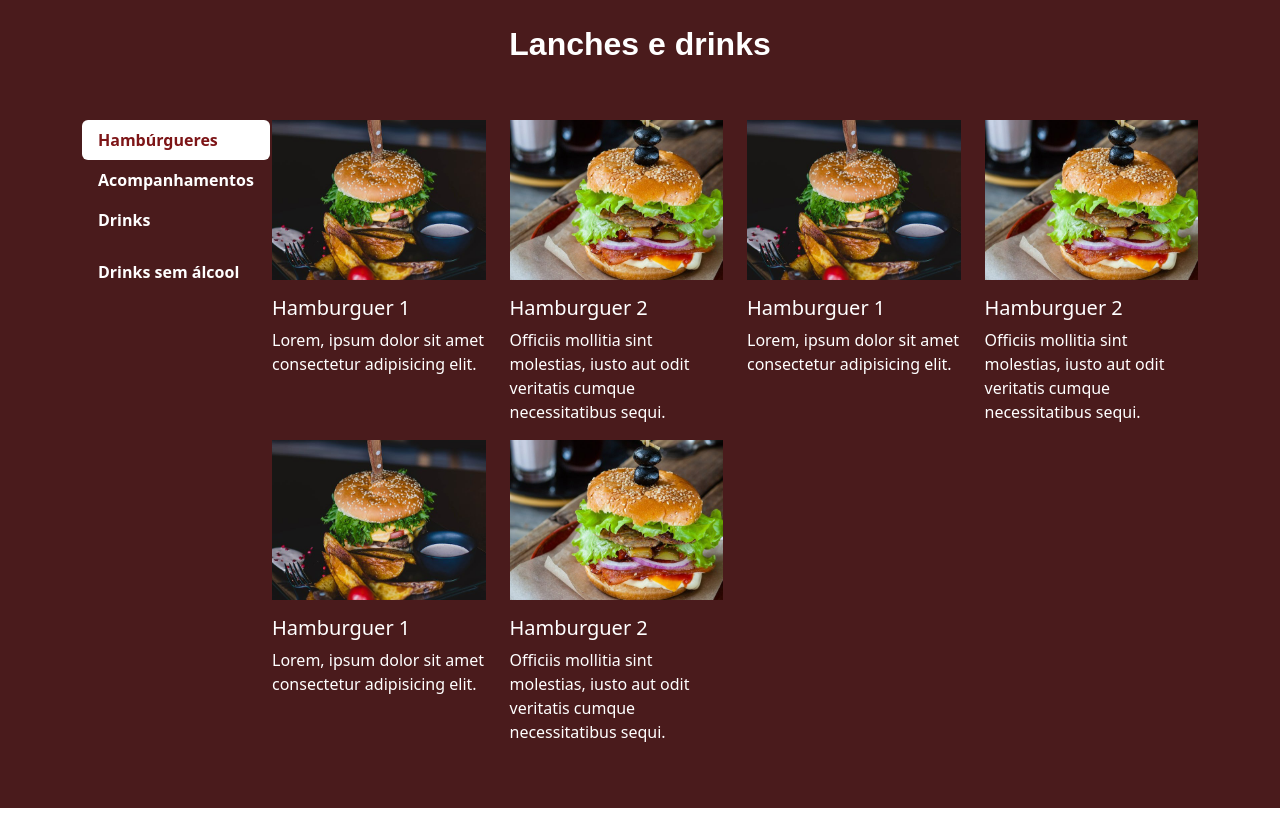
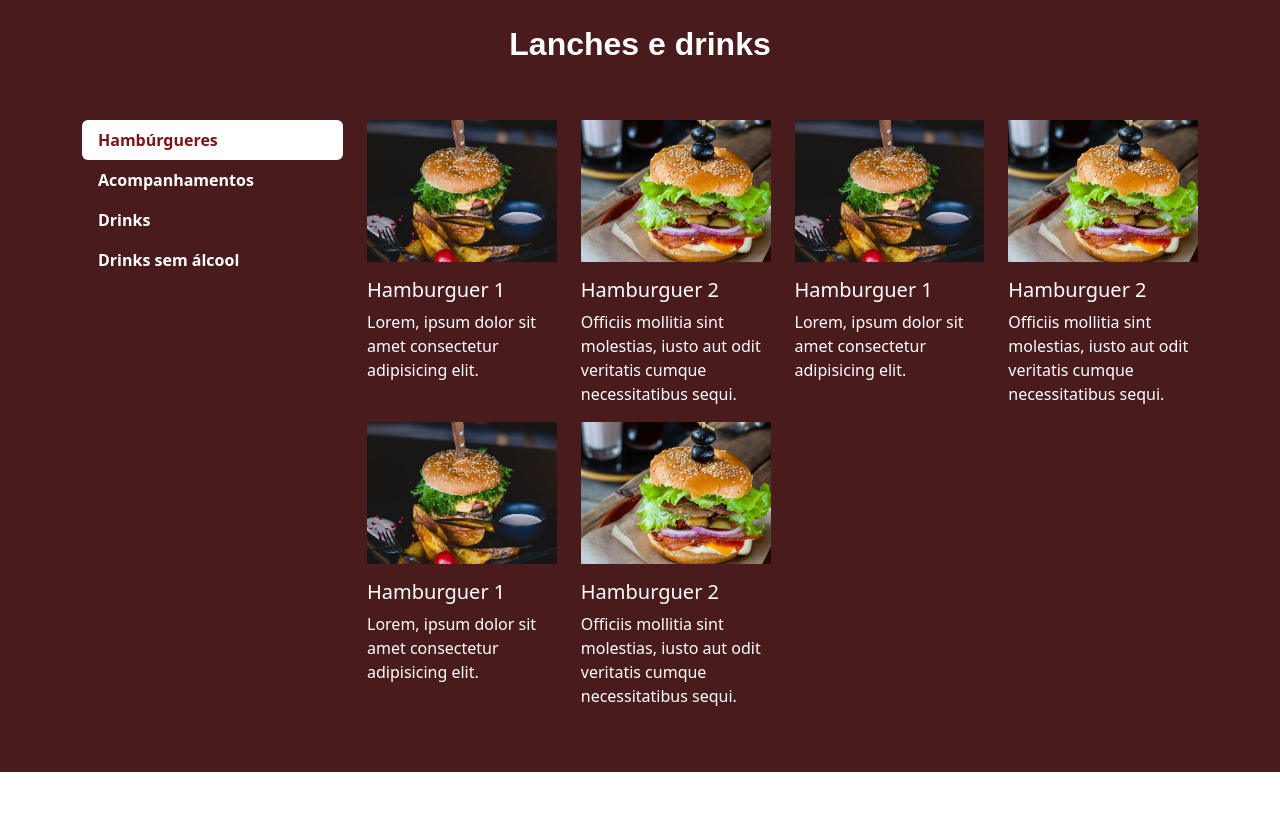
Before and after one commit to RaffaDvlpr/Cervejaria, a plain HTML site: page index.html in a window 1280 px wide. Shown: the part 1960-2777 px from the top of the page. Drawn offline with nearby package versions, Linux system fonts and the light colour scheme; a web font is replaced by a local one.

Commit message:
Fix: correção no menu aside na seção Lanches

```diff
--- a/index.html
+++ b/index.html
@@ -163,7 +163,7 @@
                     <h2 class="section-title text-center pb-5">Lanches e drinks</h2>
                 </div>
                 <div class="row">
-                    <aside class="col-lg-2 col-md-12">
+                    <aside class="col-lg-3 col-md-12">
                         <nav class="nav nav-pills flex-column nav-lanches">
                             <button type="button" class="nav-link fw-bold text-start active" data-bs-toggle="tab" data-bs-target="#hamburgueres">Hambúrgueres</button>
                             <button type="button" class="nav-link fw-bold text-start" data-bs-toggle="tab" data-bs-target="#acompanhamentos">Acompanhamentos</button>
@@ -171,7 +171,7 @@
                             <button type="button" class="nav-link fw-bold text-start" data-bs-toggle="tab" data-bs-target="#drinks-sem">Drinks sem álcool</button>
                         </nav>
                     </aside>
-                    <div class="col-lg-10 col-md-12">
+                    <div class="col-lg-9 col-md-12">
                         <div class="tab-content">
 
                             <!-- Hamburgers -->
```
